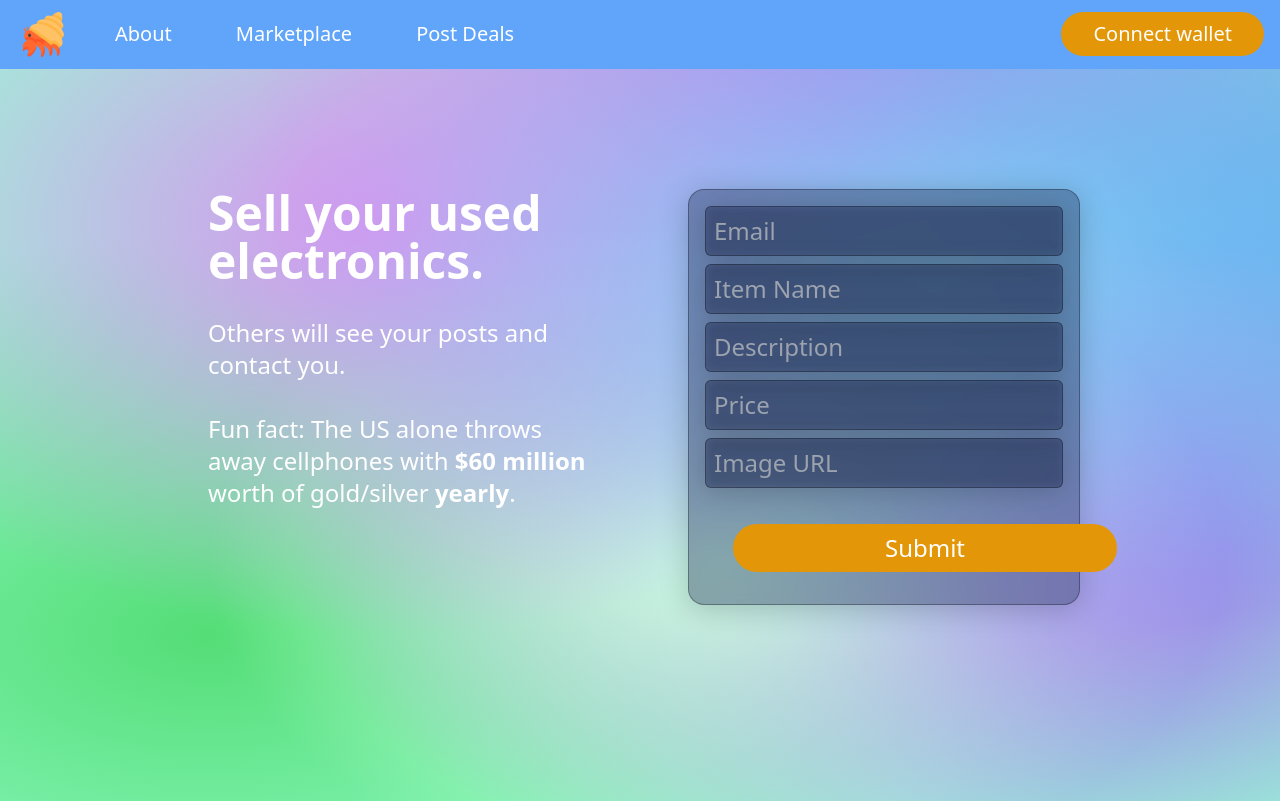
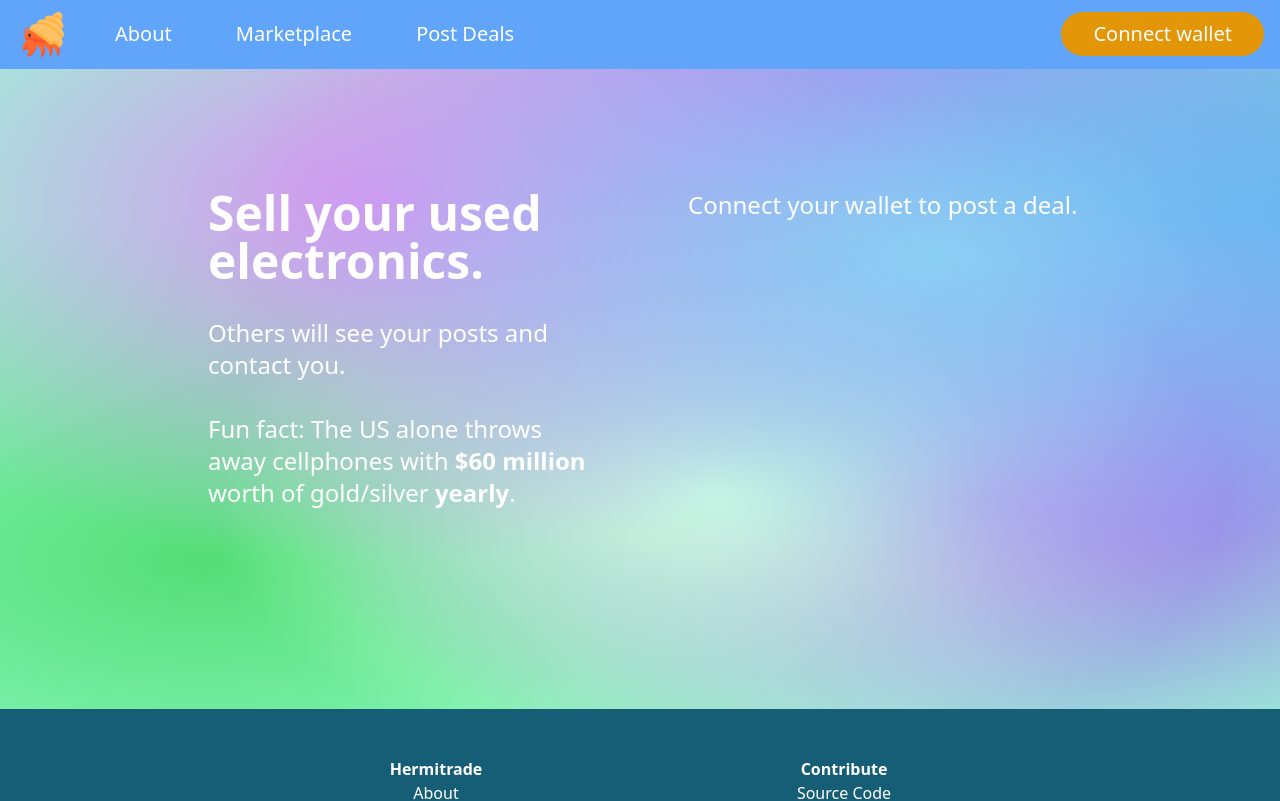
Before and after one commit to Dissonant101/hermitrade, a React (Vite) app in the folder client/: page /post in a window 1280 px wide. Shown: the top 801 px of the page. Built offline with nearby package versions, Linux system fonts and the light colour scheme.

Commit message:
Don';t redirect on purchase

```diff
--- a/client/src/components/Market.tsx
+++ b/client/src/components/Market.tsx
@@ -7,9 +7,6 @@ const DealCard = ({ dealInfo }: { dealInfo: Deal }) => {
   const { sendMoney } = useContext(HermitradeContext);
   const navigate = useNavigate();
 
-  const redirectOnPurchase = () => {
-    navigate("/");
-  };
 
   return (
     <div className="glass-morphism justify-center text-center text-white p-16">
@@ -31,7 +28,6 @@ const DealCard = ({ dealInfo }: { dealInfo: Deal }) => {
       <button
         onClick={() => {
           sendMoney(dealInfo);
-          redirectOnPurchase();
         }}
         className="hover:cursor-pointer hover:text-gray-200 duration-150 rounded-md px-2 py-1 mt-10 w-64 bg-[#e29608] hover:bg-[#bd7e0a]"
       >
--- a/client/src/components/PostDeal.tsx
+++ b/client/src/components/PostDeal.tsx
@@ -93,6 +93,7 @@ const DealForm = () => {
 };
 
 const PostDeal = () => {
+  const { currentAccount } = useContext(HermitradeContext);
   return (
     <div>
       <div className="p-48 sm:p-10 text-white post-deals-bg">
@@ -110,7 +111,9 @@ const PostDeal = () => {
             </p>
           </div>
           <div className="pl-12">
-            <DealForm />
+            {currentAccount ?
+              (<DealForm />) : (<h1>Connect your wallet to post a deal.</h1>)
+            }
           </div>
         </div>
       </div>
```
